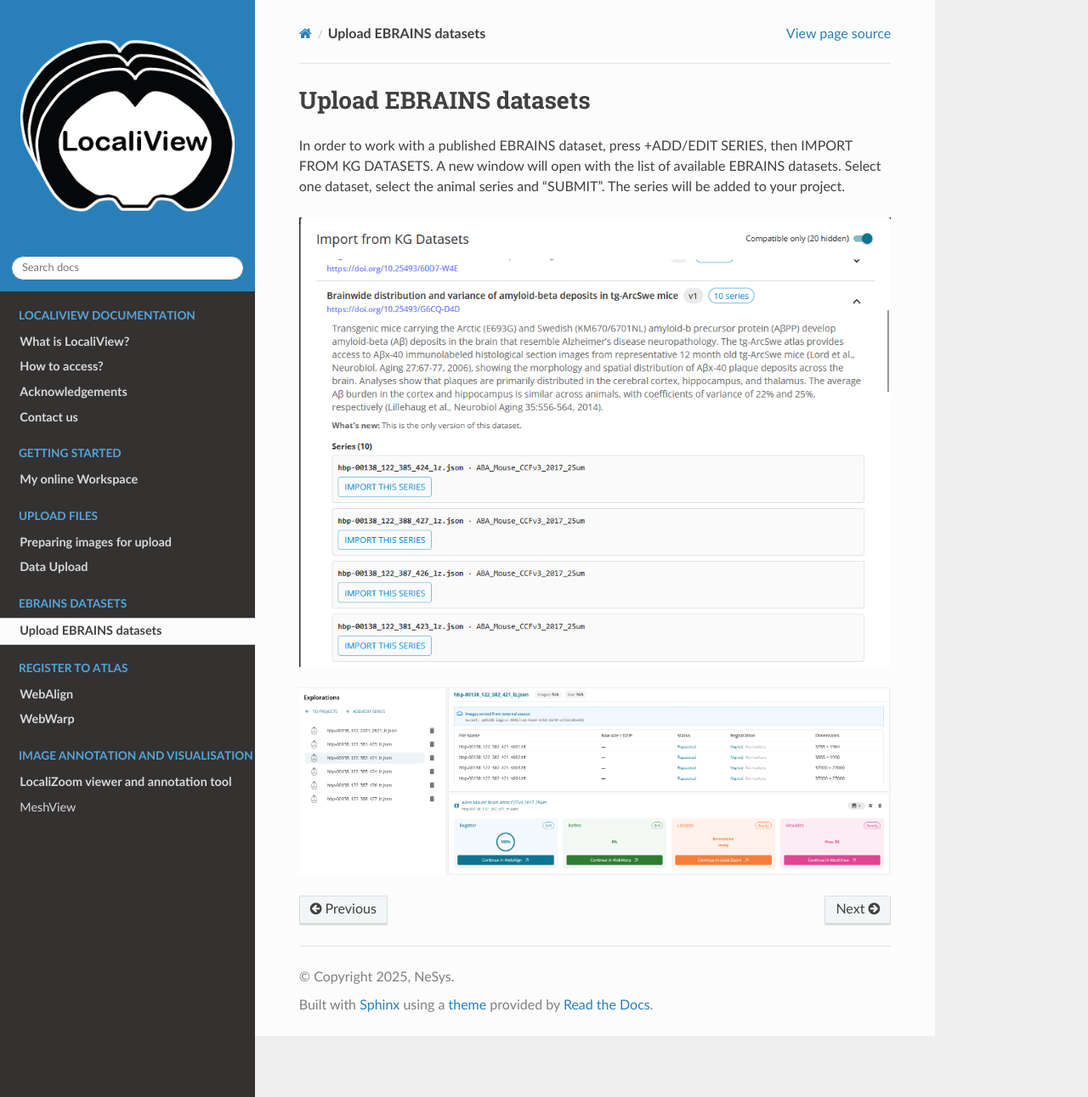
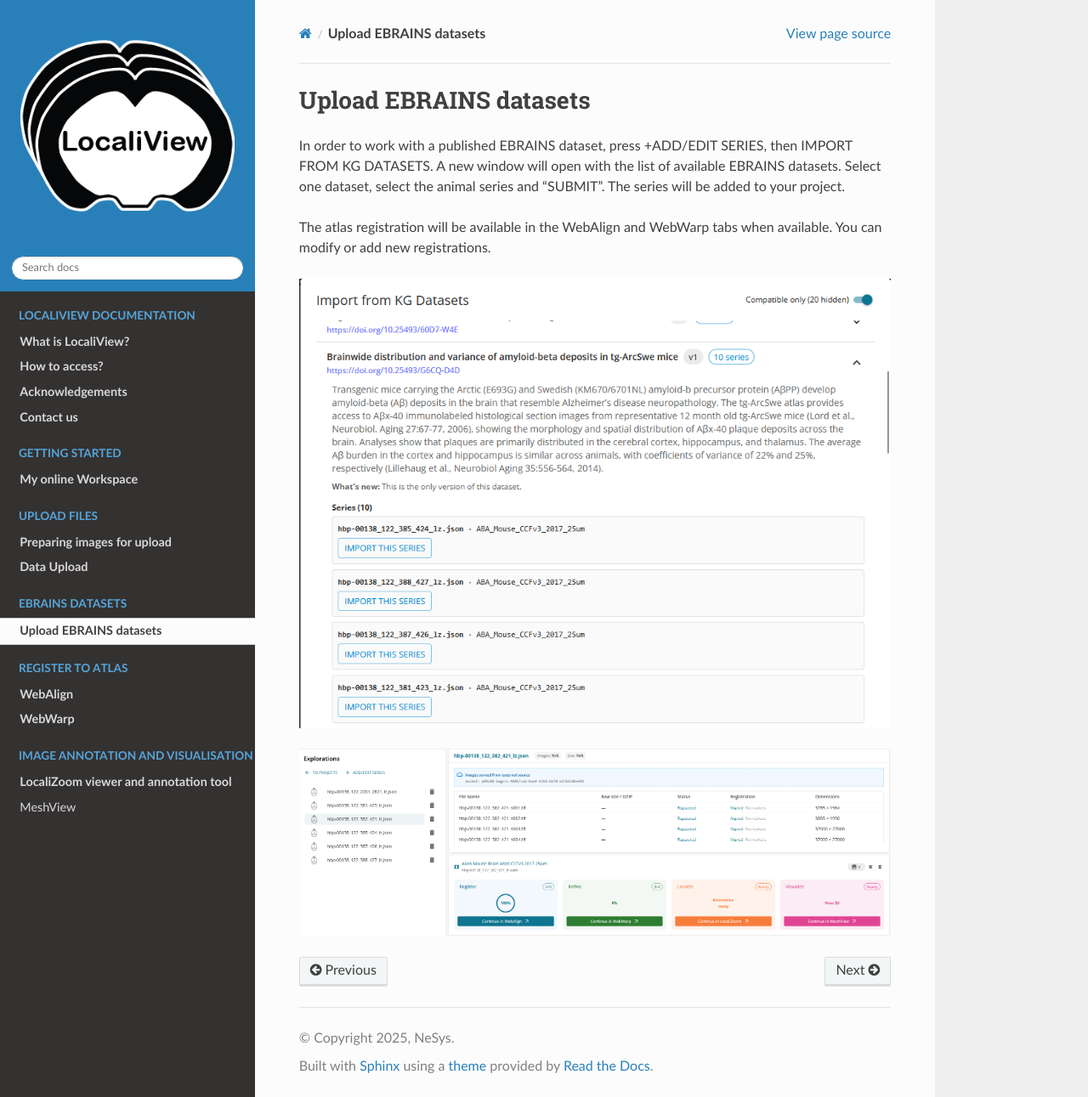
Before and after one commit to Neural-Systems-at-UIO/LocaliView, a Sphinx documentation site: the page built from Docs/Load_EBRAINS_datasets.rst, in a window 1280 px wide and 1291 px high. Shown: the whole window at 85% size. Built offline with Sphinx 7.4.7 and the Read the Docs theme 3.1.0, drawn with Linux system fonts in a browser that asks for light colours; pages that are not in the unit, such as notebooks, are missing from menus.

Commit message:
Update Load_EBRAINS_datasets.rst

```diff
--- a/Docs/Load_EBRAINS_datasets.rst
+++ b/Docs/Load_EBRAINS_datasets.rst
@@ -5,7 +5,7 @@
 A new window will open with the list of available EBRAINS datasets.
 Select one dataset, select the animal series and "SUBMIT". The series will be added to your project.
 
-
+The atlas registration will be available in the WebAlign and WebWarp tabs when available. You can modify or add new registrations.
 
 .. image:: images/importKGdatasets.png
 
```
